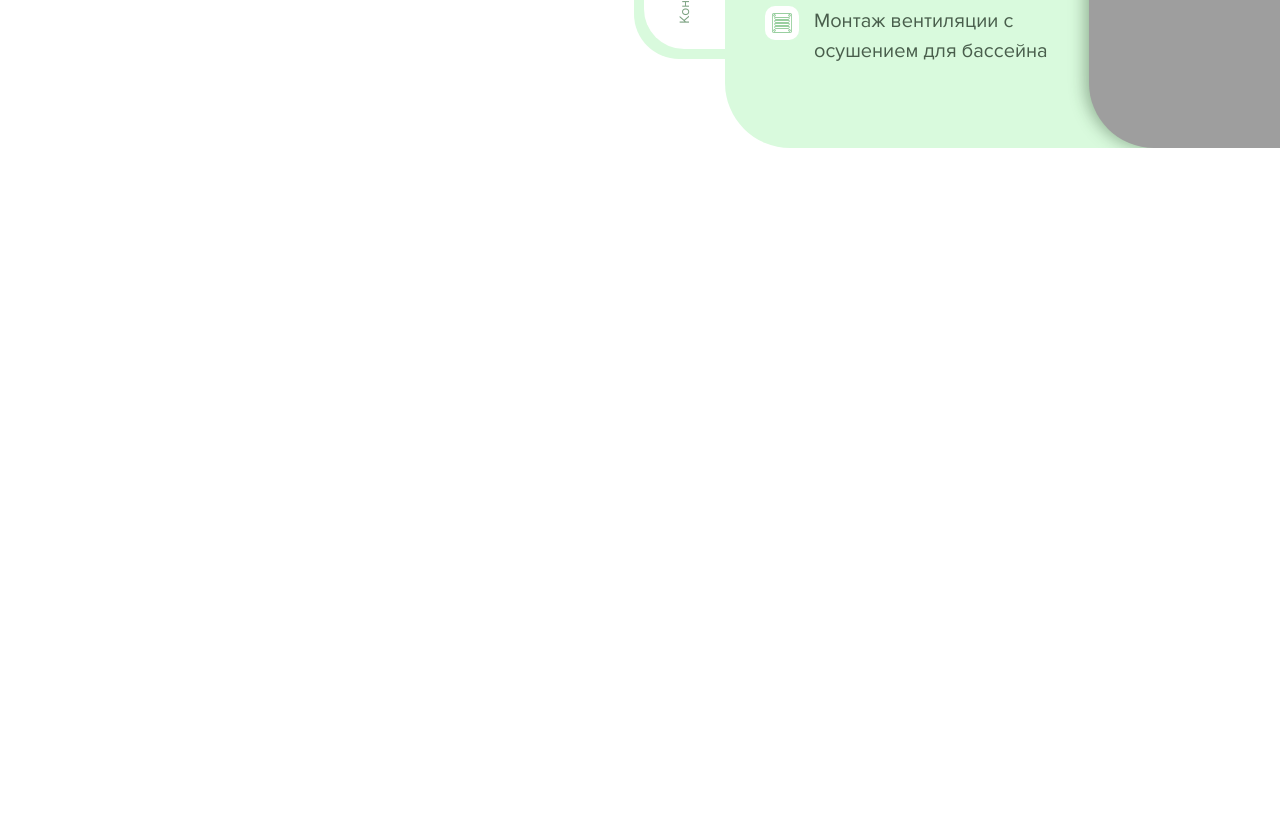
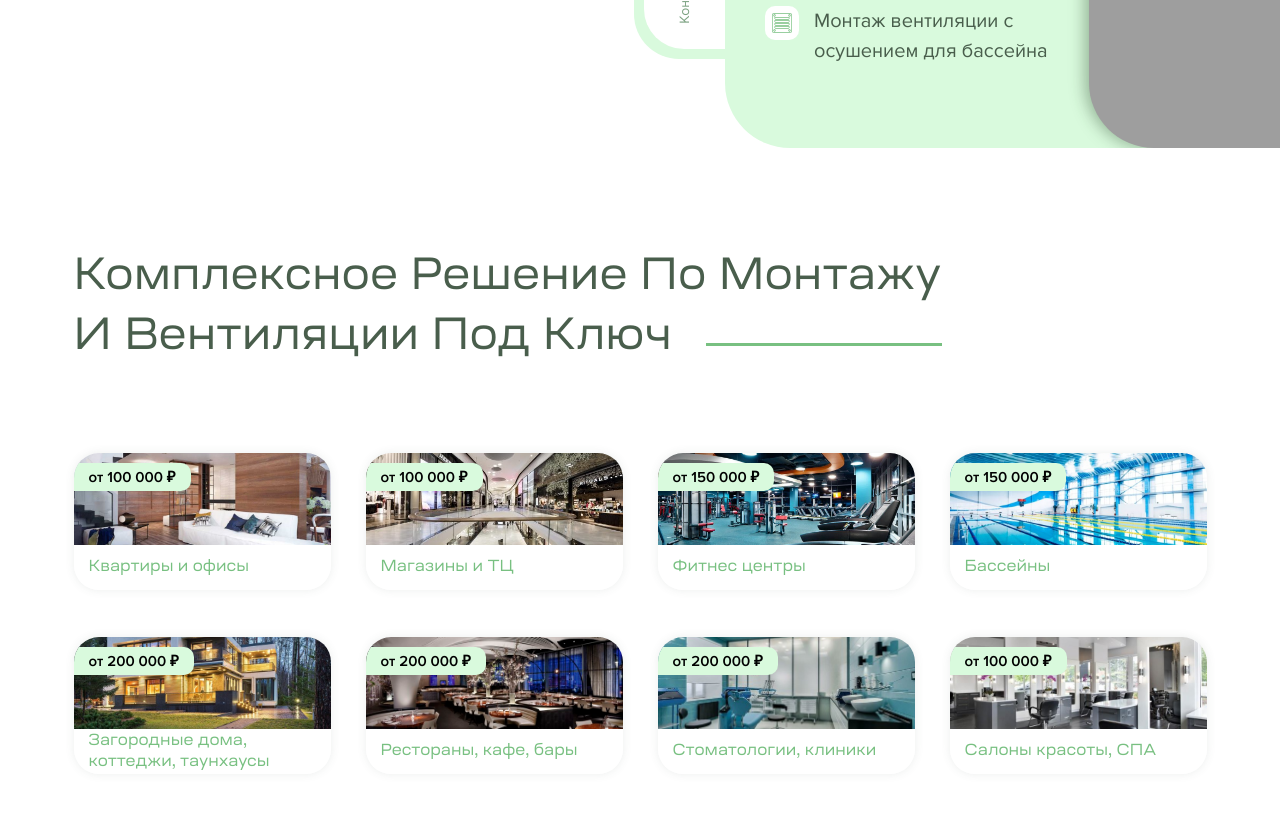
Before and after one commit to s-gusterev/pascal-vent, a website built with Vite: page index.pug in a window 1280 px wide. Shown: the part 1428-2247 px from the top of the page. Before the commit the page ends 1676 px from the top, so only its background shows below. Built offline with nearby package versions, Linux system fonts and the light colour scheme; grey boxes are pictures that could not be loaded; files whose address does not match are found by name.

Commit message:
refactor: pug complete

```diff
--- /dev/null
+++ b/includes/complete.pug
@@ -0,0 +1,55 @@
+-
+  var cards = [
+    {title:'Квартиры и офисы',
+    image: 'images/office.jpeg',
+    alt: 'Монтаж систем кондиционирования и вентиляции в квартире',
+    price: 'от 100 000 ₽'},
+
+    {title:'Магазины и ТЦ',
+    image: 'images/tc.jpg',
+    alt: 'Монтаж систем кондиционирования и вентиляции в магазине',
+    price: 'от 100 000 ₽'},
+
+    {title:'Фитнес центры',
+    image: 'images/fitnes-centr.jpg',
+    alt: 'Монтаж систем кондиционирования и вентиляции в фитнес центре',
+    price: 'от 150 000 ₽'},
+
+    {title:'Бассейны',
+    image: 'images/basseyn.jpg',
+    alt: 'Монтаж систем кондиционирования и вентиляции в бассейне',
+    price: 'от 150 000 ₽'},
+
+    {title:'Загородные дома, коттеджи, таунхаусы',
+    image: 'images/home.jpg',
+    alt: 'Монтаж систем кондиционирования и вентиляции в загородном доме',
+    price: 'от 200 000 ₽'},
+
+    {title:'Рестораны, кафе, бары',
+    image: 'images/rest.jpg',
+    alt: 'Монтаж систем кондиционирования и вентиляции в ресторане',
+    price: 'от 200 000 ₽'},
+
+    {title:'Стоматологии, клиники',
+    image: 'images/stomat.jpg',
+    alt: 'Монтаж систем кондиционирования и вентиляции в клинике',
+    price: 'от 200 000 ₽'},
+
+    {title:'Салоны красоты, СПА',
+    image: 'images/spa.jpg',
+    alt: 'Монтаж систем кондиционирования и вентиляции в салоне красоты',
+    price: 'от 100 000 ₽'},
+
+  ];
+
+section.complete
+  .complete__container.container
+    h2.title-section.complete__title Комплексное решение по монтажу и вентиляции под ключ
+    ul.complete__list
+      each card in cards
+        li.complete__item
+          .complete__item-image-container
+            img.complete__item-image(src=card.image alt=card.alt)
+          .complete__item-title-container
+            h3.complete__item-title #{card.title}
+          p.complete__item-price #{card.price}
--- a/includes/main.pug
+++ b/includes/main.pug
@@ -1,3 +1,4 @@
 main.main
   include hero
   include services
+  include complete
```
Also changed, not shown: index copy.html (deleted, +0 -393 lines).
